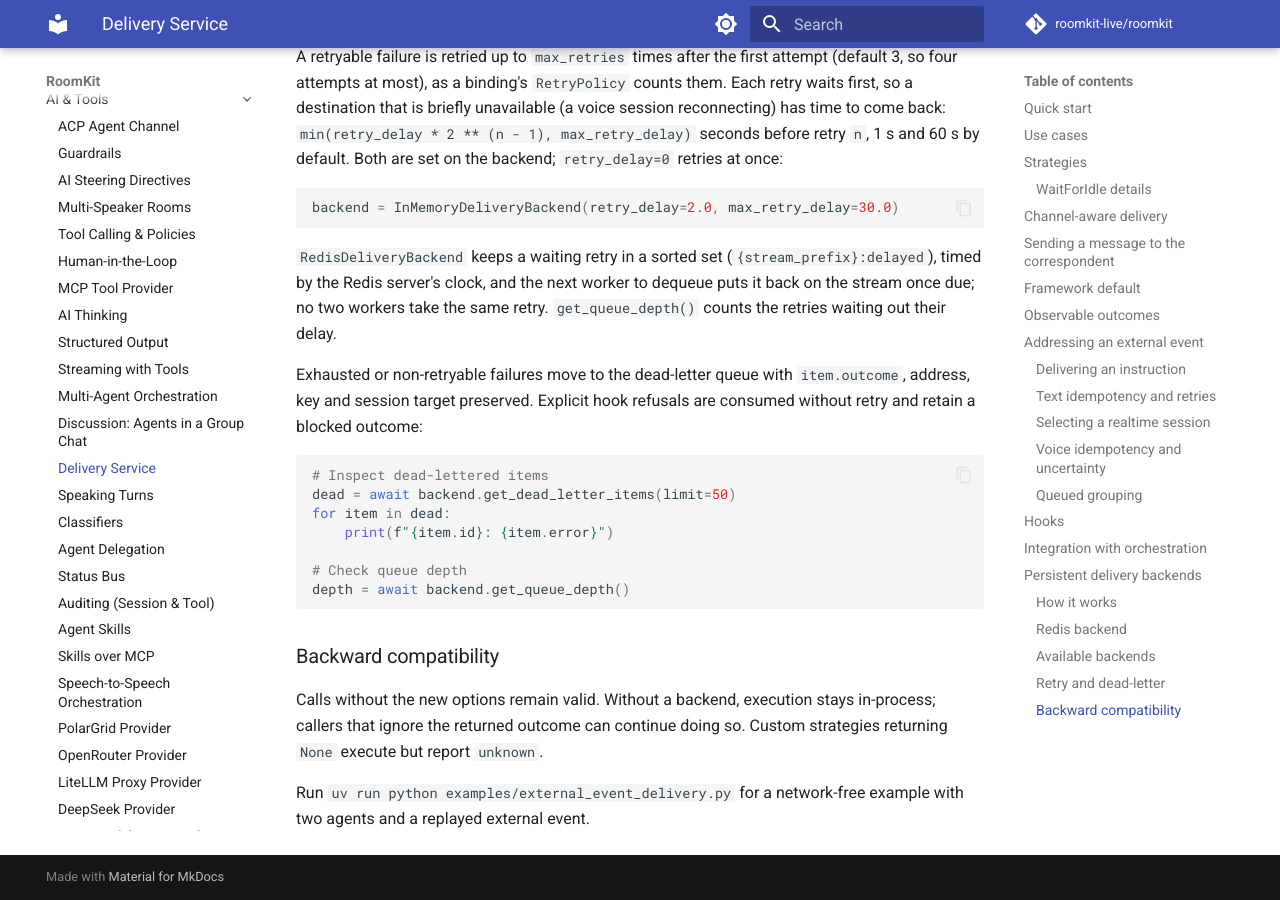
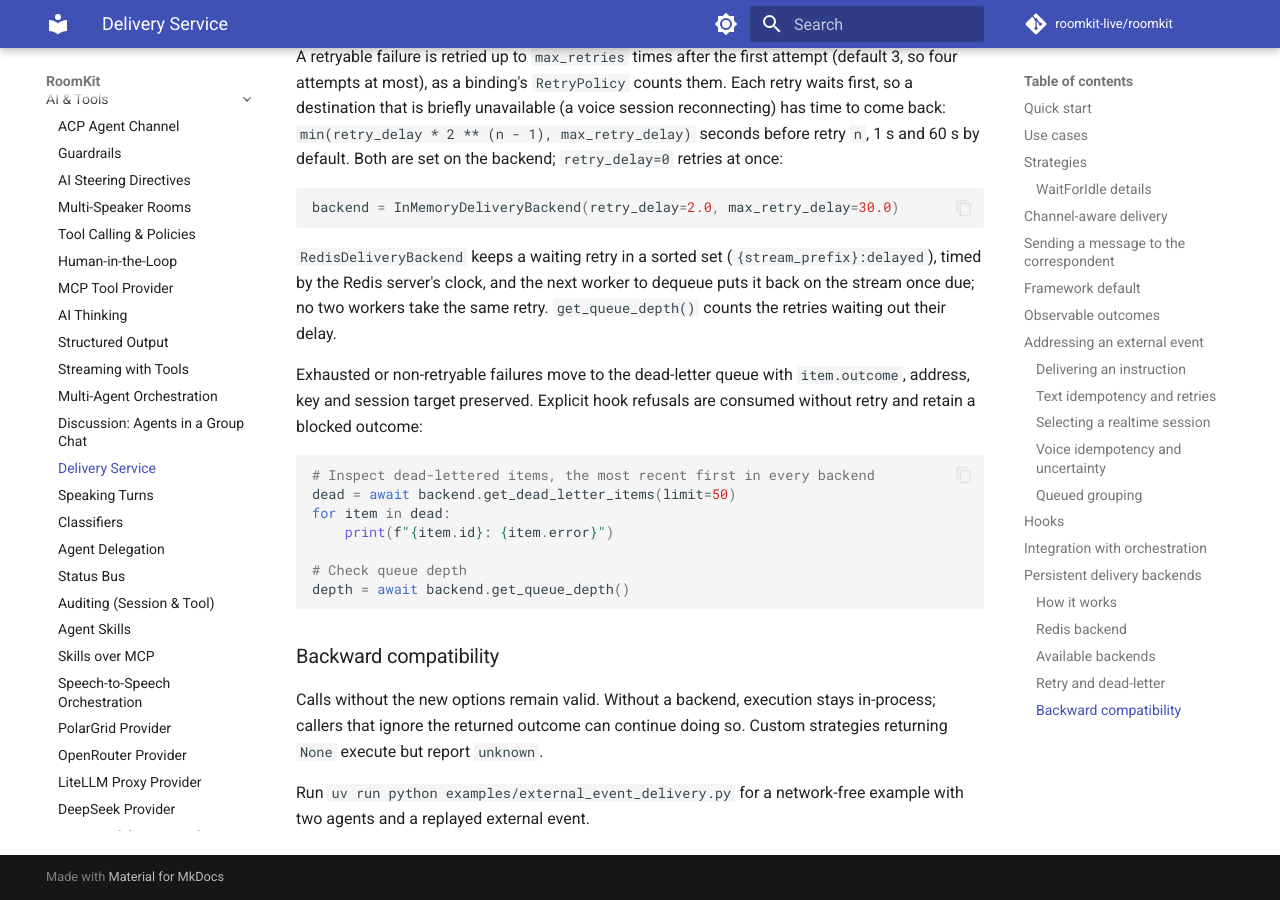
Before and after one commit to roomkit-live/roomkit-docs, an MkDocs documentation site: the page built from docs/guides/delivery.md, in a window 1280 px wide and 900 px high, scrolled down 11641 px. Built offline with MkDocs 1.6.1 and Material for MkDocs 9.7.7, drawn with Linux system fonts in a browser that asks for light colours; comment, search, counter and statistics services are not loaded.

Commit message:
docs(delivery): dead letters are listed the most recent first in every backend (RMK-725)

````diff
--- a/docs/guides/delivery.md
+++ b/docs/guides/delivery.md
@@ -519,7 +519,7 @@ backend = InMemoryDeliveryBackend(retry_delay=2.0, max_retry_delay=30.0)
 Exhausted or non-retryable failures move to the dead-letter queue with `item.outcome`, address, key and session target preserved. Explicit hook refusals are consumed without retry and retain a blocked outcome:
 
 ```python
-# Inspect dead-lettered items
+# Inspect dead-lettered items, the most recent first in every backend
 dead = await backend.get_dead_letter_items(limit=50)
 for item in dead:
     print(f"{item.id}: {item.error}")
````
